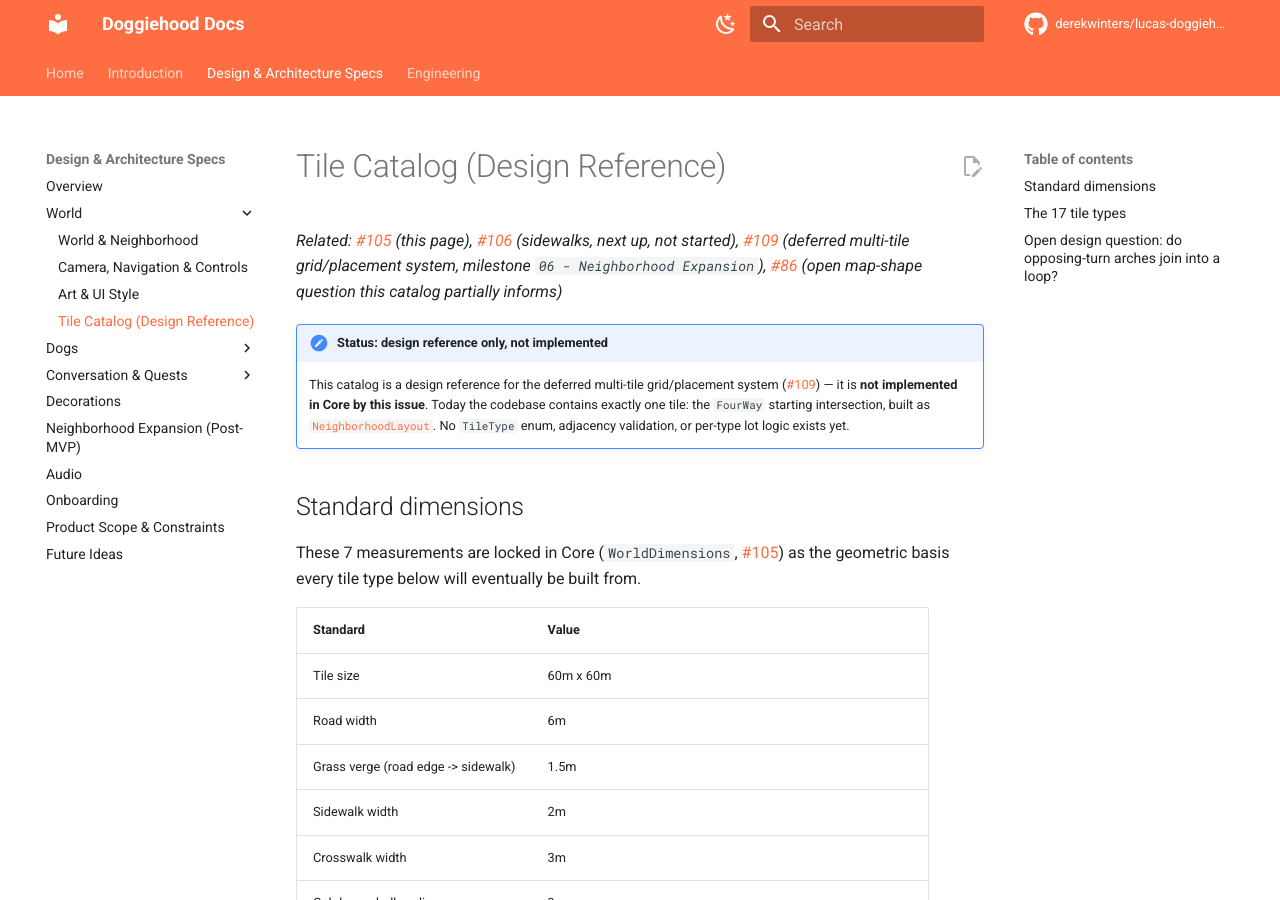
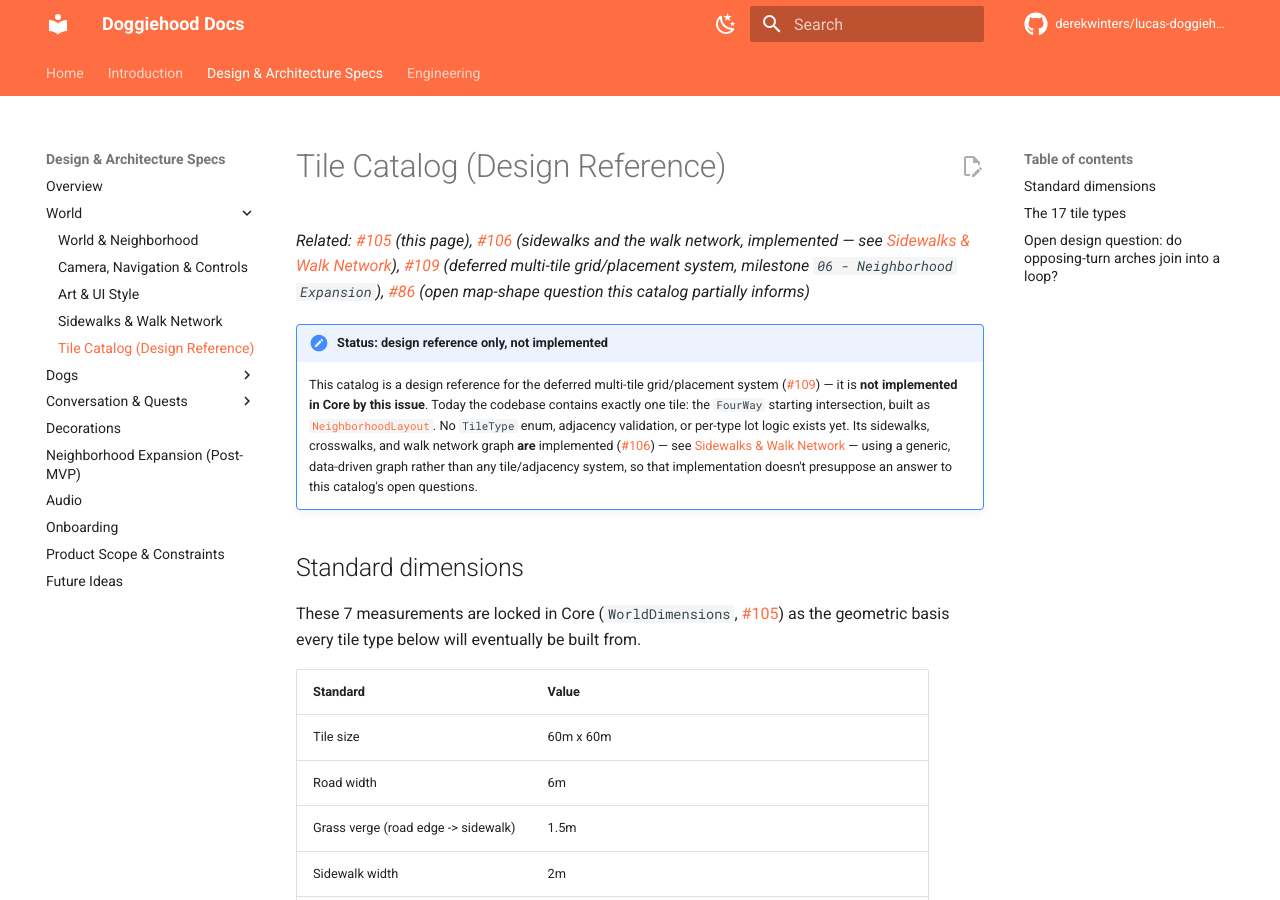
Before and after one commit to derekwinters/lucas-doggiehood, an MkDocs documentation site: the page built from docs/specs/world/tile-catalog.md, in a window 1280 px wide and 900 px high. Built offline with MkDocs 1.6.1 and Material for MkDocs 9.7.7, drawn with Linux system fonts in a browser that asks for light colours; comment, search, counter and statistics services are not loaded; the version menu is left out.

Commit message:
docs(world): document sidewalks, the crosswalk box, and the walk network
Adds docs/specs/world/sidewalks.md as the design contract for #106:
symmetric sidewalk placement, the 4-crosswalk box, the generic
WalkNetwork graph + Dijkstra pathfinding, wander's node-to-node walk
with weighted continue-vs-deviate (default uniform, not yet wired to
personality), and walking-home routing — plus what's explicitly out of
scope (#112 approach-to-rest, #109 multi-tile grid). Wires the new page
into mkdocs.yml nav and specs/index.md, and updates tile-catalog.md and
the WorldDimensions doc comment to stop saying GrassVergeWidth/
SidewalkWidth/CrosswalkWidth are unconsumed now that they are.

Refs #106

```diff
--- a/docs/specs/world/tile-catalog.md
+++ b/docs/specs/world/tile-catalog.md
@@ -1,9 +1,9 @@
 # Tile Catalog (Design Reference)
 
-*Related: [#105](https://github.com/derekwinters/lucas-doggiehood/issues/105) (this page), [#106](https://github.com/derekwinters/lucas-doggiehood/issues/106) (sidewalks, next up, not started), [#109](https://github.com/derekwinters/lucas-doggiehood/issues/109) (deferred multi-tile grid/placement system, milestone `06 - Neighborhood Expansion`), [#86](https://github.com/derekwinters/lucas-doggiehood/issues/86) (open map-shape question this catalog partially informs)*
+*Related: [#105](https://github.com/derekwinters/lucas-doggiehood/issues/105) (this page), [#106](https://github.com/derekwinters/lucas-doggiehood/issues/106) (sidewalks and the walk network, implemented — see [Sidewalks & Walk Network](sidewalks.md)), [#109](https://github.com/derekwinters/lucas-doggiehood/issues/109) (deferred multi-tile grid/placement system, milestone `06 - Neighborhood Expansion`), [#86](https://github.com/derekwinters/lucas-doggiehood/issues/86) (open map-shape question this catalog partially informs)*
 
 !!! note "Status: design reference only, not implemented"
-    This catalog is a design reference for the deferred multi-tile grid/placement system ([#109](https://github.com/derekwinters/lucas-doggiehood/issues/109)) — it is **not implemented in Core by this issue**. Today the codebase contains exactly one tile: the `FourWay` starting intersection, built as [`NeighborhoodLayout`](world.md). No `TileType` enum, adjacency validation, or per-type lot logic exists yet.
+    This catalog is a design reference for the deferred multi-tile grid/placement system ([#109](https://github.com/derekwinters/lucas-doggiehood/issues/109)) — it is **not implemented in Core by this issue**. Today the codebase contains exactly one tile: the `FourWay` starting intersection, built as [`NeighborhoodLayout`](world.md). No `TileType` enum, adjacency validation, or per-type lot logic exists yet. Its sidewalks, crosswalks, and walk network graph **are** implemented ([#106](https://github.com/derekwinters/lucas-doggiehood/issues/106)) — see [Sidewalks & Walk Network](sidewalks.md) — using a generic, data-driven graph rather than any tile/adjacency system, so that implementation doesn't presuppose an answer to this catalog's open questions.
 
 ## Standard dimensions
 
--- a/mkdocs.yml
+++ b/mkdocs.yml
@@ -57,6 +57,7 @@ nav:
           - World & Neighborhood: specs/world/world.md
           - Camera, Navigation & Controls: specs/world/camera-controls.md
           - Art & UI Style: specs/world/art-style.md
+          - Sidewalks & Walk Network: specs/world/sidewalks.md
           - Tile Catalog (Design Reference): specs/world/tile-catalog.md
       - Dogs:
           - Dog Behavior: specs/dogs/behavior.md
```
Also changed, not shown: docs/specs/index.md (+1 -0 lines), docs/specs/world/sidewalks.md (added, +62 -0 lines), 1 other file.
